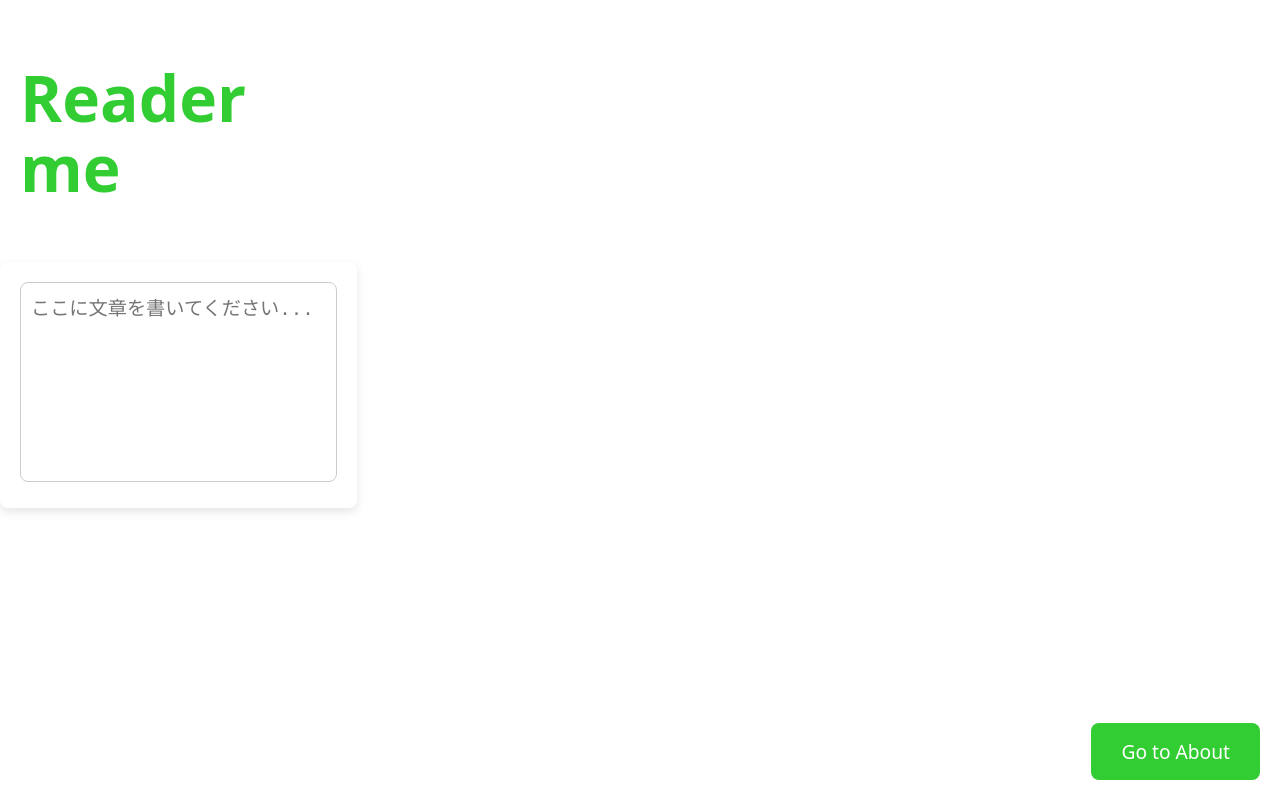
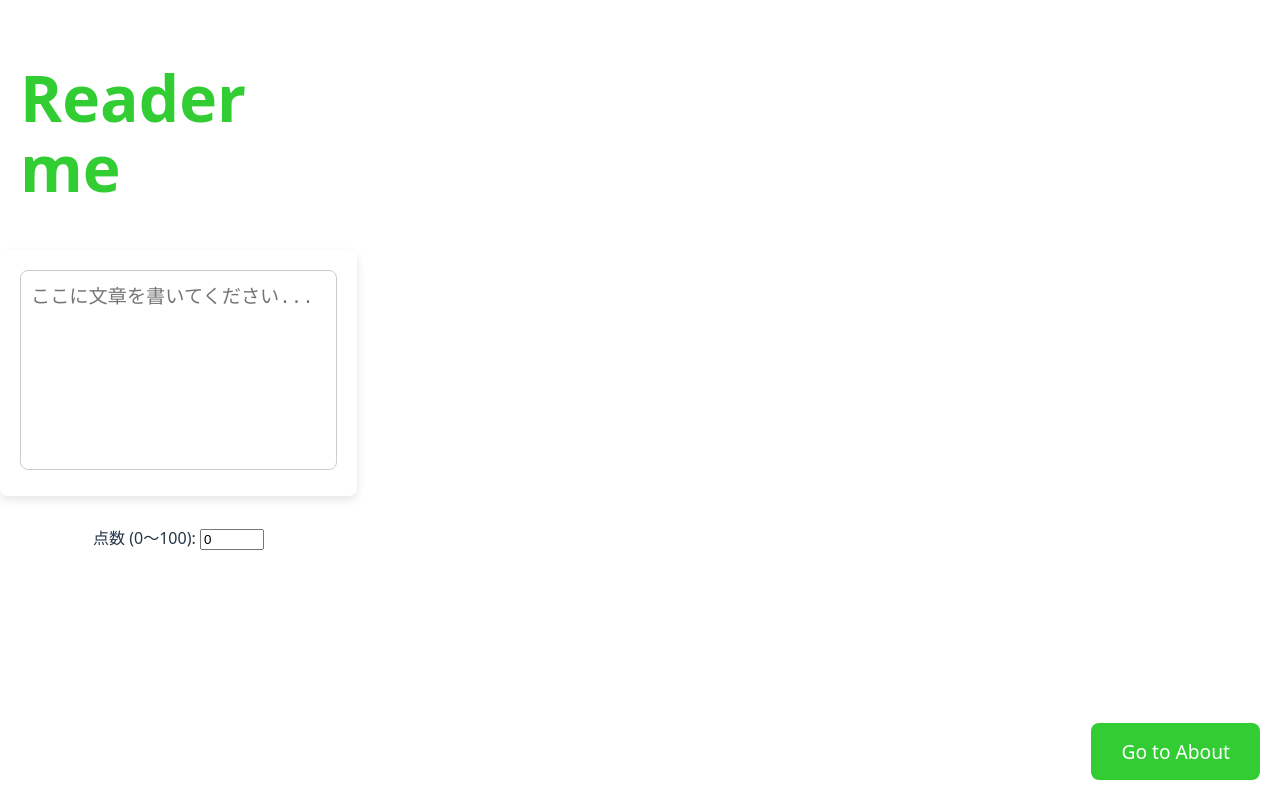
Before and after one commit to Yanai1005/Brakiocup2025-front, a React (Vite) app: page /text in a window 1280 px wide. Built offline with nearby package versions, Linux system fonts and the light colour scheme.

Commit message:
add 点数評価

```diff
--- a/src/pages/About/about.jsx
+++ b/src/pages/About/about.jsx
@@ -4,9 +4,24 @@ import './about.css'; // about.css をインポート
 const About = () => {
   const location = useLocation();
 
-  // Text.jsx から渡された文字数と文章
+  // Text.jsx から渡された文字数、文章、点数
   const textLength = location.state ? location.state.textLength : 0;
   const textContent = location.state ? location.state.textContent : '';
+  const score = location.state ? location.state.score : 0;
+
+  // 点数による評価の処理
+  let grade = '';
+  if (score >= 90) {
+    grade = 'A';
+  } else if (score >= 80) {
+    grade = 'B';
+  } else if (score >= 70) {
+    grade = 'C';
+  } else if (score >= 60) {
+    grade = 'D';
+  } else {
+    grade = 'E';
+  }
 
   return (
     <div className="about-container">
@@ -18,6 +33,9 @@ const About = () => {
       <p>入力された文章:</p>
       <pre>{textContent}</pre> {/* preタグを使ってそのままの形式で表示 */}
 
+      {/* 点数による評価 */}
+      <p>あなたの評価: {grade}</p>
+
       {/* ホームページに戻るボタン */}
       <Link to="/">
         <button className="navigate-btn">Go to Home</button>
--- a/src/pages/Text/Text.jsx
+++ b/src/pages/Text/Text.jsx
@@ -4,9 +4,16 @@ import './text.css';
 
 const Text = () => {
   const [text, setText] = useState('');
+  const [score, setScore] = useState(0); // 点数を管理するためのstate
 
-  const handleChange = (event) => {
+  const handleTextChange = (event) => {
     setText(event.target.value);
+  };
+
+  const handleScoreChange = (event) => {
+    // 入力された値が0〜100の範囲内であるかをチェック
+    const value = Math.max(0, Math.min(100, event.target.value));
+    setScore(value);
   };
 
   return (
@@ -17,13 +24,26 @@ const Text = () => {
         <textarea
           className="text-area"
           value={text}
-          onChange={handleChange}
+          onChange={handleTextChange}
           placeholder="ここに文章を書いてください..."
         ></textarea>
       </div>
 
+      {/* 点数入力欄 */}
+      <div className="score-container">
+        <label htmlFor="score">点数 (0〜100): </label>
+        <input
+          id="score"
+          type="number"
+          value={score}
+          onChange={handleScoreChange}
+          min="0"
+          max="100"
+        />
+      </div>
+
       {/* 文字数と文章そのものをstateとして渡す */}
-      <Link to="/about" state={{ textLength: text.length, textContent: text }}>
+      <Link to="/about" state={{ textLength: text.length, textContent: text, score: score }}>
         <button className="navigate-btn">Go to About</button>
       </Link>
     </div>
```
